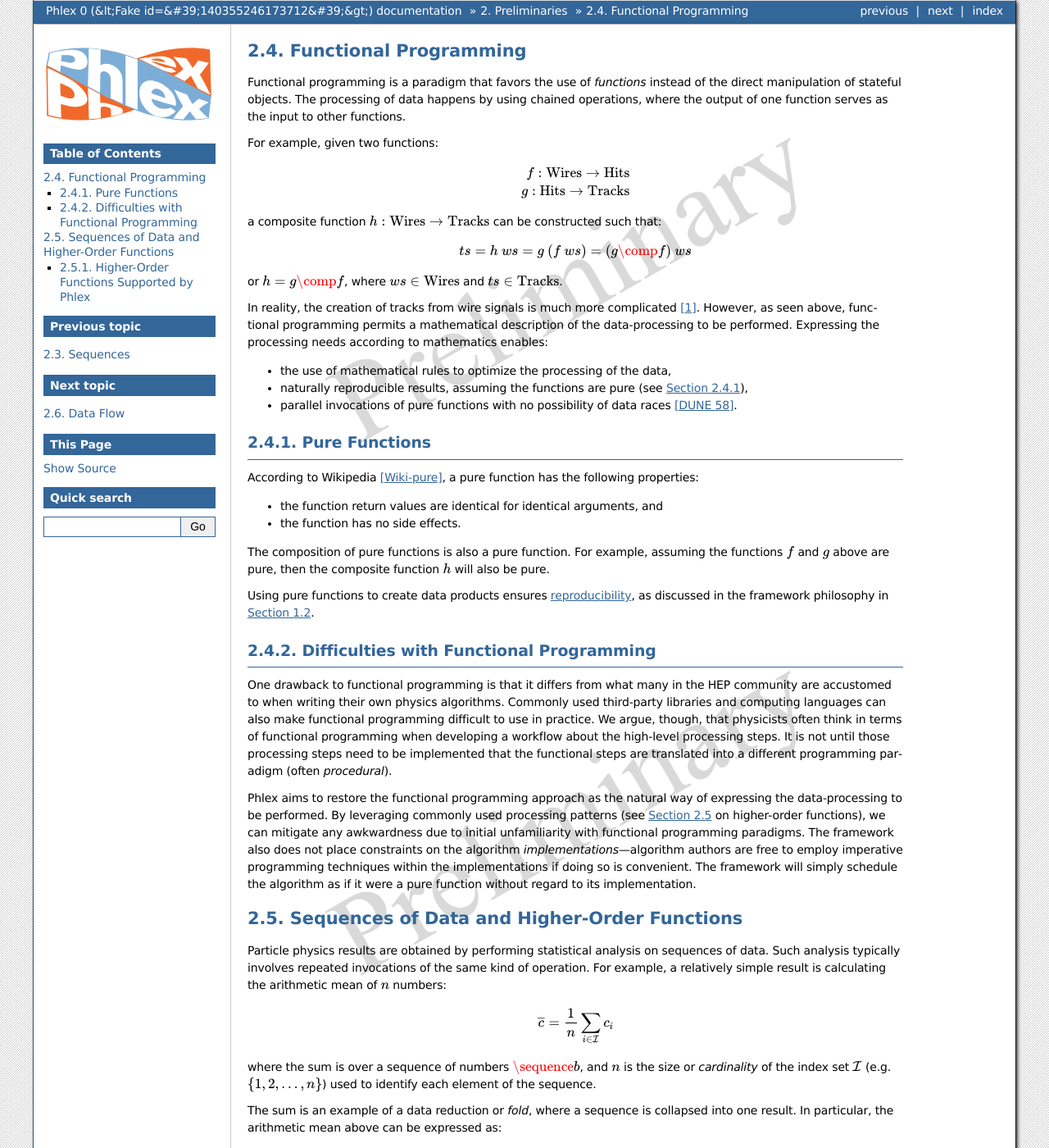
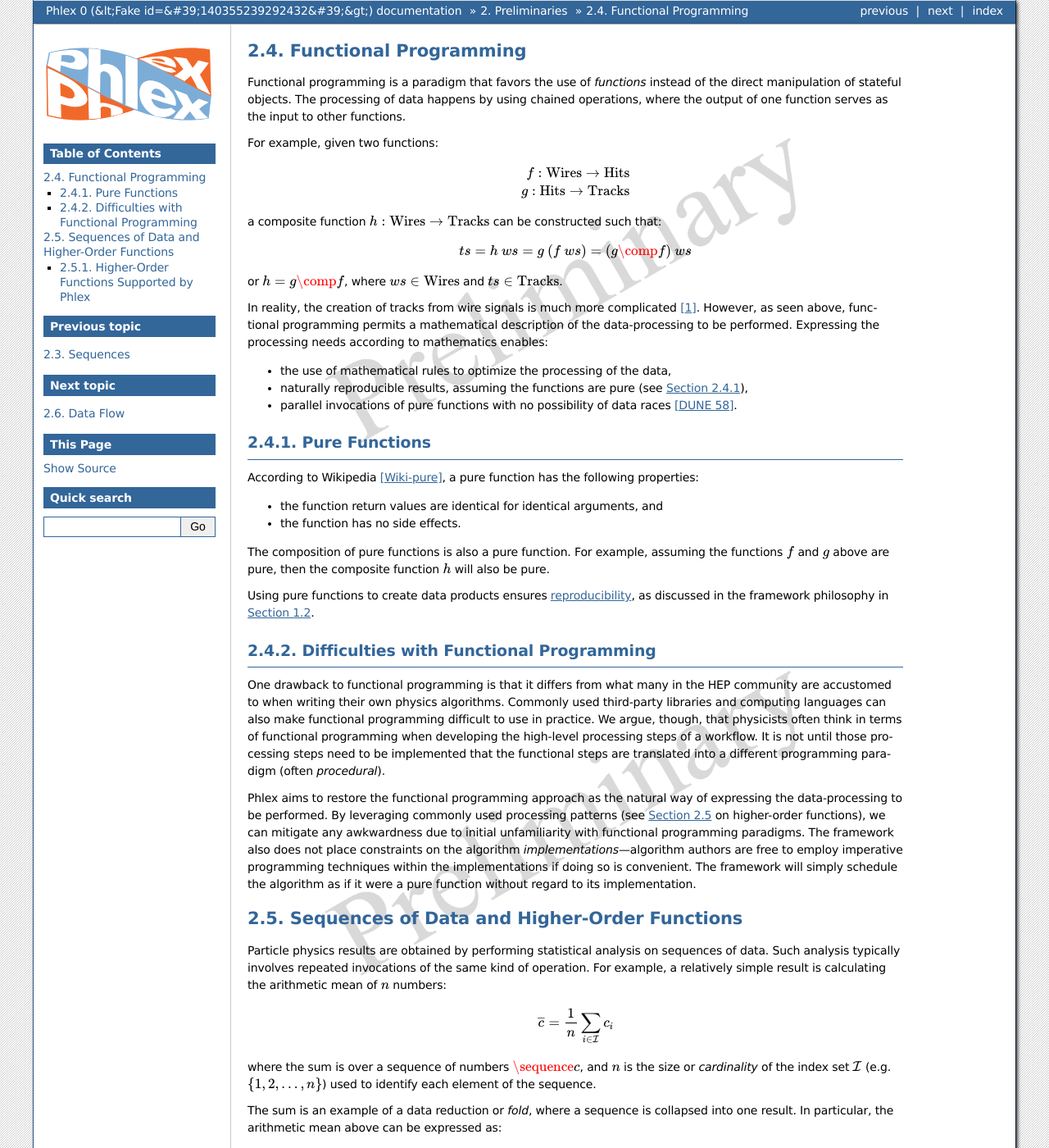
Before and after one commit to Framework-R-D/phlex-design, a Sphinx documentation site: the page built from doc/functional_programming.rst, in a window 1280 px wide and 1400 px high. Shown: the whole window at 82% size. Built offline with Sphinx 7.4.7, drawn with Linux system fonts in a browser that asks for light colours; formulas are drawn with MathJax 3; some of the changed text lies outside the part shown.

Commit message:
Fix typos

```diff
--- a/doc/functional_programming.rst
+++ b/doc/functional_programming.rst
@@ -44,7 +44,7 @@
 
 One drawback to functional programming is that it differs from what many in the HEP community are accustomed to when writing their own physics algorithms.
 Commonly used third-party libraries and computing languages can also make functional programming difficult to use in practice.
-We argue, though, that physicists often think in terms of functional programming when developing a workflow about the high-level processing steps.
+We argue, though, that physicists often think in terms of functional programming when developing the high-level processing steps of a workflow.
 It is not until those processing steps need to be implemented that the functional steps are translated into a different programming paradigm (often *procedural*).
 
 Phlex aims to restore the functional programming approach as the natural way of expressing the data-processing to be performed.
@@ -62,7 +62,7 @@
 .. math::
    \overline{c} = \frac{1}{n}\sum_{i \in \mathcal{I}} c_i
 
-where the sum is over a sequence of numbers :math:`\sequence{b}`, and :math:`n` is the size or *cardinality* of the index set :math:`\mathcal{I}` (e.g. :math:`\{1, 2, \dots, n\}`) used to identify each element of the sequence.
+where the sum is over a sequence of numbers :math:`\sequence{c}`, and :math:`n` is the size or *cardinality* of the index set :math:`\mathcal{I}` (e.g. :math:`\{1, 2, \dots, n\}`) used to identify each element of the sequence.
 
 The sum is an example of a data reduction or *fold*, where a sequence is collapsed into one result.
 In particular, the arithmetic mean above can be expressed as:
@@ -80,7 +80,7 @@
 .. math::
    \sequence{c} = [w\ e_i]_{i \in \mathcal{I}} = \transform{w}\ \sequence{e}
 
-In such a scenario, the average :math:`\overline{b}` could be expressed as:
+In such a scenario, the average :math:`\overline{c}` could be expressed as:
 
 .. math::
    \overline{c} = \frac{1}{n}\ \fold{+}{0}\ \transform{w}\ \sequence{e} = \frac{1}{n}\ \fold{+ \comp w}{0}\ \sequence{e}
--- a/doc/introduction.rst
+++ b/doc/introduction.rst
@@ -73,7 +73,7 @@
 Framework Independence
 ======================
 
-We define a algorithm as *framework-independent* if it contains no explicit dependencies on framework libraries—i.e. it is possible to build and execute the algorithm independent of a framework context.
+We define an algorithm as *framework-independent* if it contains no explicit dependencies on framework libraries—i.e. it is possible to build and execute the algorithm independent of a framework context.
 For framework-independent C++ algorithms, this means there are no direct or transitive framework libraries that are either included as headers in the algorithm code or linked as run-time libraries.
 Similarly, framework-independent Python algorithms import no direct or transitive framework packages.
 
```
